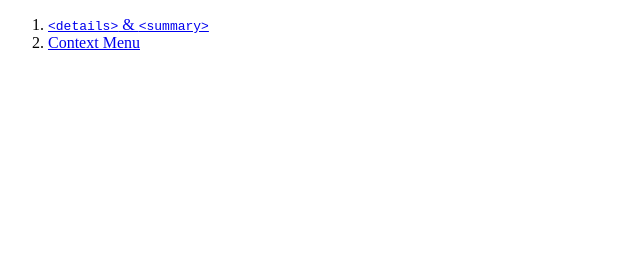
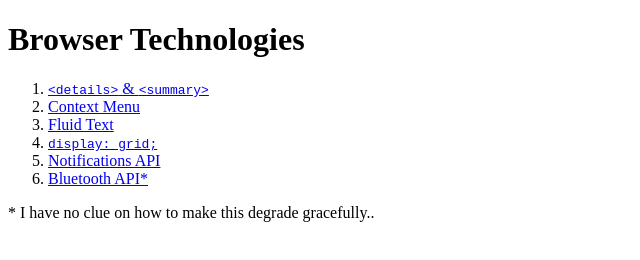
Before and after one commit to rijkvanzanten/minor-bt, a plain HTML site: page index.html in a window 1280 px wide. Shown: the whole page, without its empty margins (0-640 px from the left). Drawn offline with Linux system fonts and the light colour scheme.

Commit message:
update index links

```diff
--- a/index.html
+++ b/index.html
@@ -7,11 +7,17 @@
   <title>Browser Technologies</title>
 </head>
 <body>
+  <h1>Browser Technologies</h1>
   <nav>
     <ol>
       <li><a href="details-summary.html"><code>&lt;details&gt;</code> &amp; <code>&lt;summary&gt;</code></a></li>
-      <li><a href="context-menu">Context Menu</a></li>
+      <li><a href="context-menu.html">Context Menu</a></li>
+      <li><a href="fluid-text.html">Fluid Text</a></li>
+      <li><a href="grid.html"><code>display: grid;</code></a></li>
+      <li><a href="notifications.html">Notifications API</a></li>
+      <li><a href="bluetooth">Bluetooth API*</a></li>
     </ol>
   </nav>
+  <p>* I have no clue on how to make this degrade gracefully..</p>
 </body>
 </html>
```
